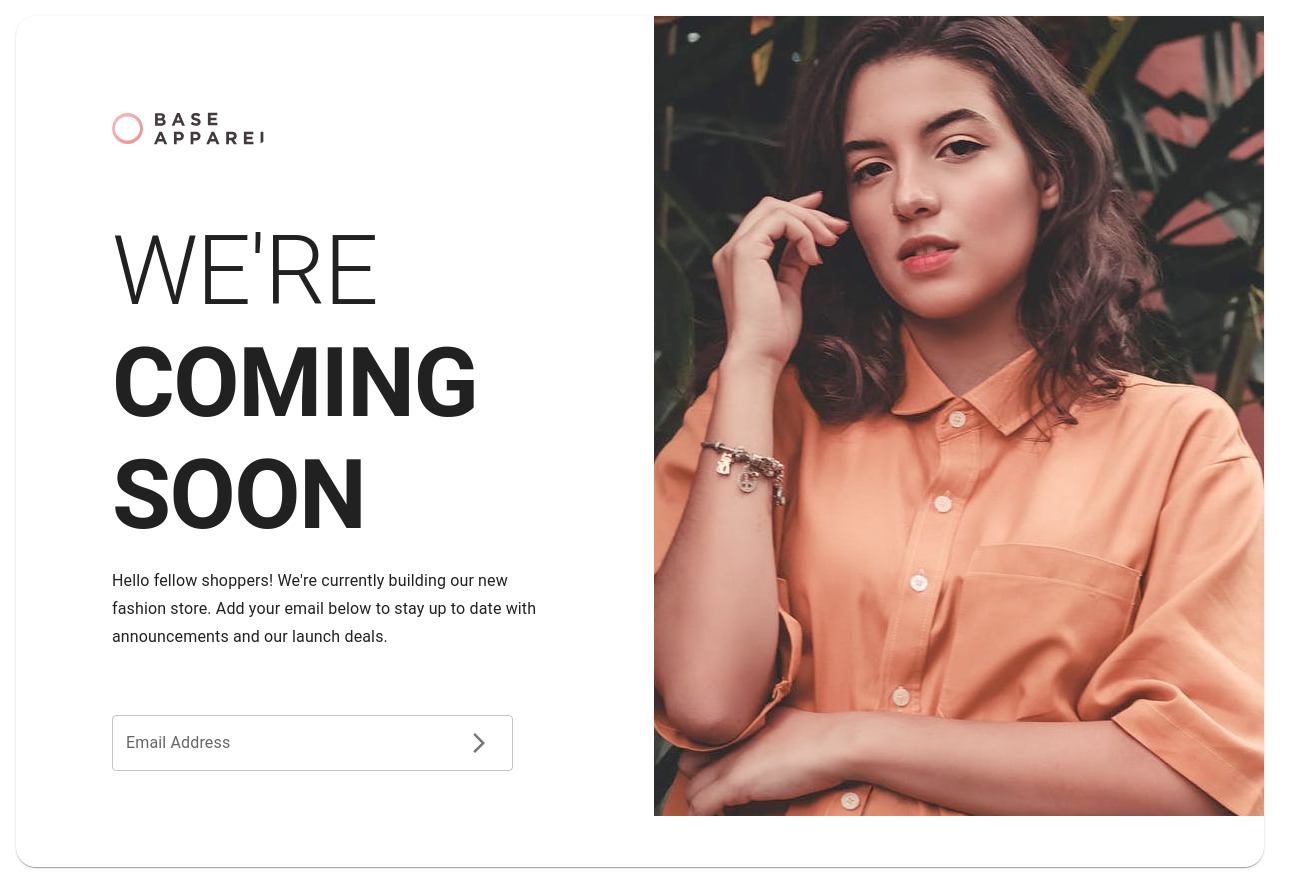
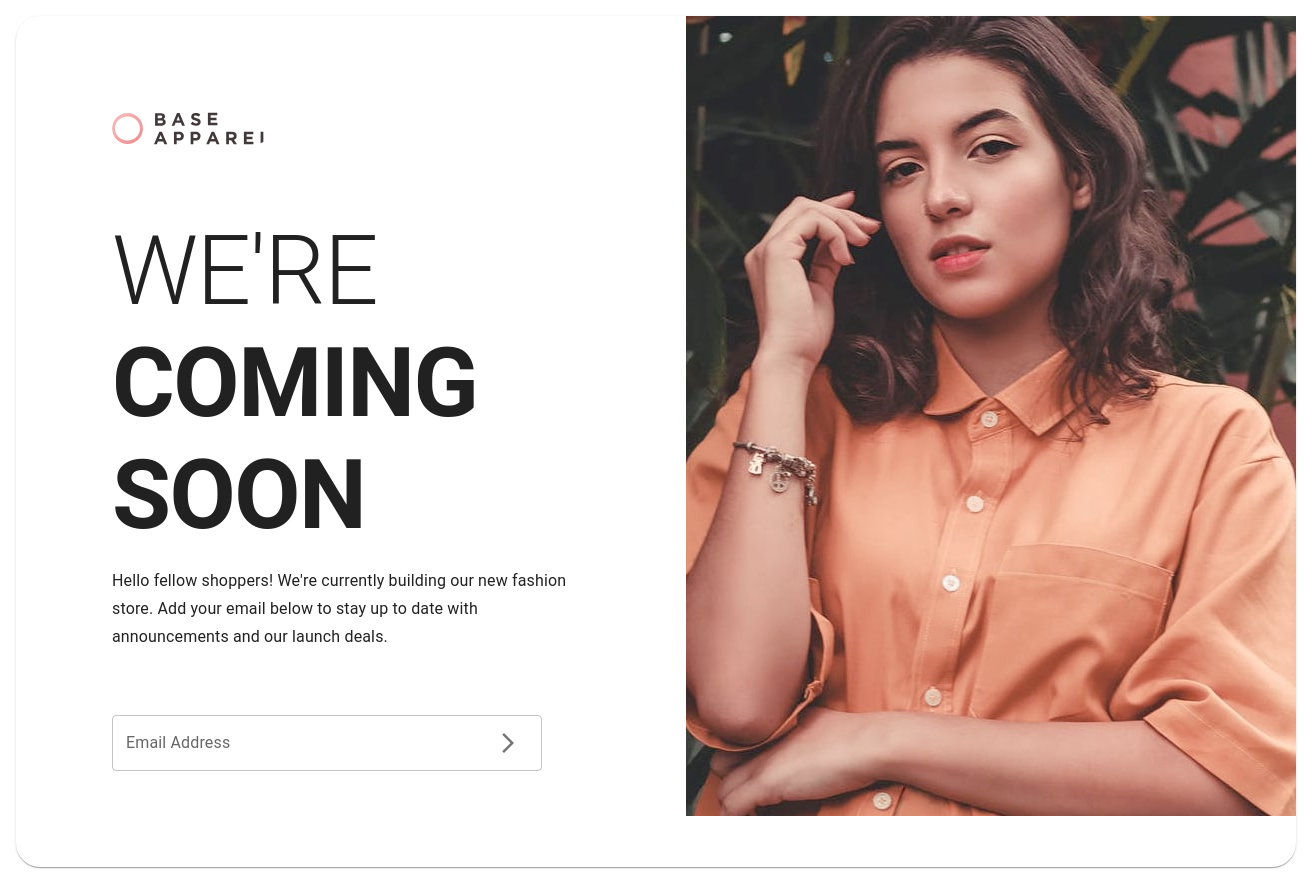
Before and after one commit to Proton-number/base-apparel, a React (Vite) app: page / in a window 1280 px wide. Shown: the whole page, 1312 px wide, since content can reach past the window. Built offline with nearby package versions, Linux system fonts and the light colour scheme.

Commit message:
new commit

```diff
--- a/src/Components/Desktop Designs/Desktop.jsx
+++ b/src/Components/Desktop Designs/Desktop.jsx
@@ -10,7 +10,17 @@ import ArrowForwardIosIcon from '@mui/icons-material/ArrowForwardIos';
 
 function Desktop() {
   return (
-    <Paper id='desktop-view' style={{ display: 'flex', borderRadius:'20px'}}  >
+    <Paper
+    id='desktop-view'
+     sx={{
+      width:{
+          sm: '44em', //600
+          lg: '80em' //1200s
+      },
+      borderRadius:'24px'
+  }}
+  style={{ display: 'flex'}}
+  >
 
     <Stack  p={12} spacing={8}>
 
```
